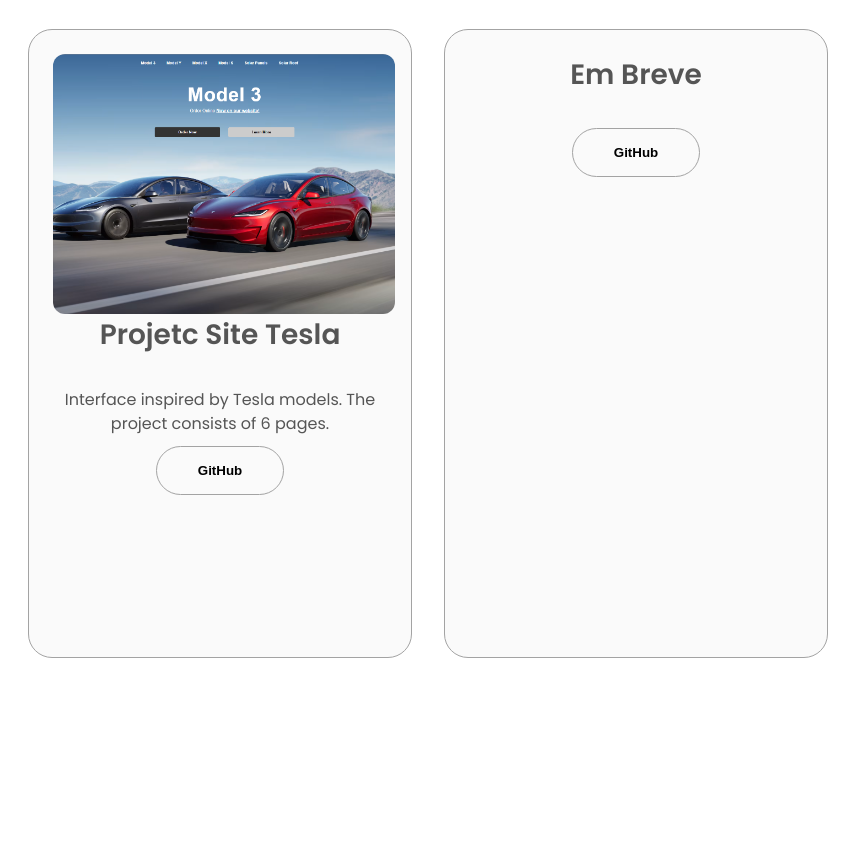
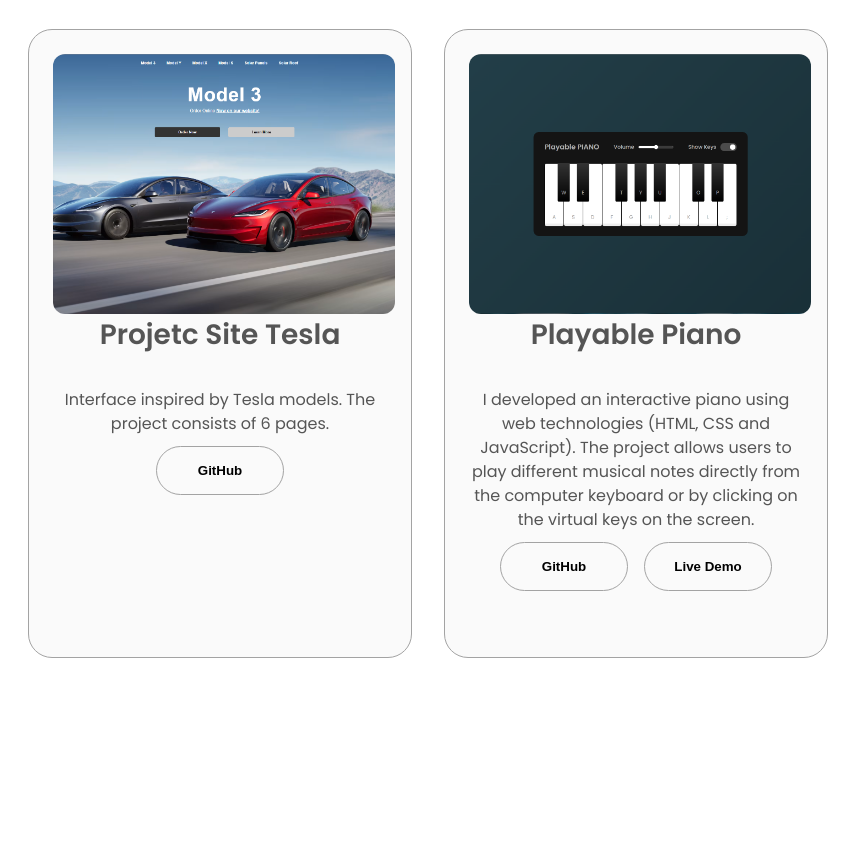
Before and after one commit to Ferreirallan/new-portfolio, a plain HTML site: page index.html in a window 1280 px wide. Shown: the part 2532-3374 px from the top of the page, 420-1280 px from the left. Drawn offline with Linux system fonts and the light colour scheme.

Commit message:
adding the playable piano project

```diff
--- a/index.html
+++ b/index.html
@@ -204,16 +204,17 @@
                 </div>
                 <div class="details-container color-container">
                     <div class="article-container">
-                        <!--<img src="" alt="" class="project-img">-->
+                        <img src="assetes/projectpiano.png" alt="Projeto Piano" class="project-img">
                     </div>
-                    <h2 class="experience-sub-title project title">Em Breve</h2>
+                    <h2 class="experience-sub-title project title">Playable Piano</h2>
+                    <p class="section__projects2">I developed an interactive piano using web technologies (HTML, CSS and JavaScript). The project allows users to play different musical notes directly from the computer keyboard or by clicking on the virtual keys on the screen.</p>
                     <div class="btn-container">
-                        <button class="btn btn-color2 project-btn" onclick="window.open('https://github.com/Ferreirallan/', '_blank', 'noopener,noreferrer')">
+                        <button class="btn btn-color2 project-btn" onclick="window.open('https://github.com/Ferreirallan/Piano', '_blank', 'noopener,noreferrer')">
                             GitHub
                         </button>
-                      <!--  <button class="btn btn-color2 project-btn" onclick="location.href='https://github.com/Ferreirallan/Spotify'">
-                            GitHub
-                        </button>-->
+                        <button class="btn btn-color2 project-btn" onclick="location.href='https://github.com/Ferreirallan/'">
+                           Live Demo
+                        </button>
                     </div>
         </div>
         <img src="assetes/arrow.png" alt="Arrow Icon" class="arrow icon" onclick="location.href='./#contact'">
```
Also changed, not shown: assetes/projectpiano.png (added).
